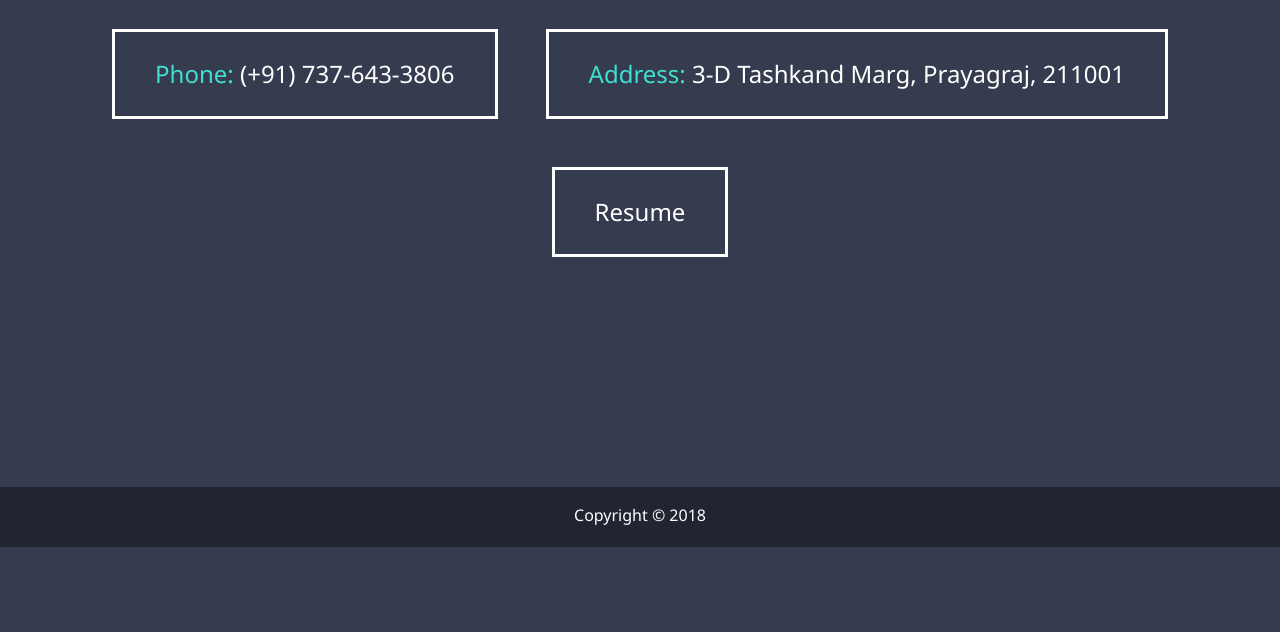
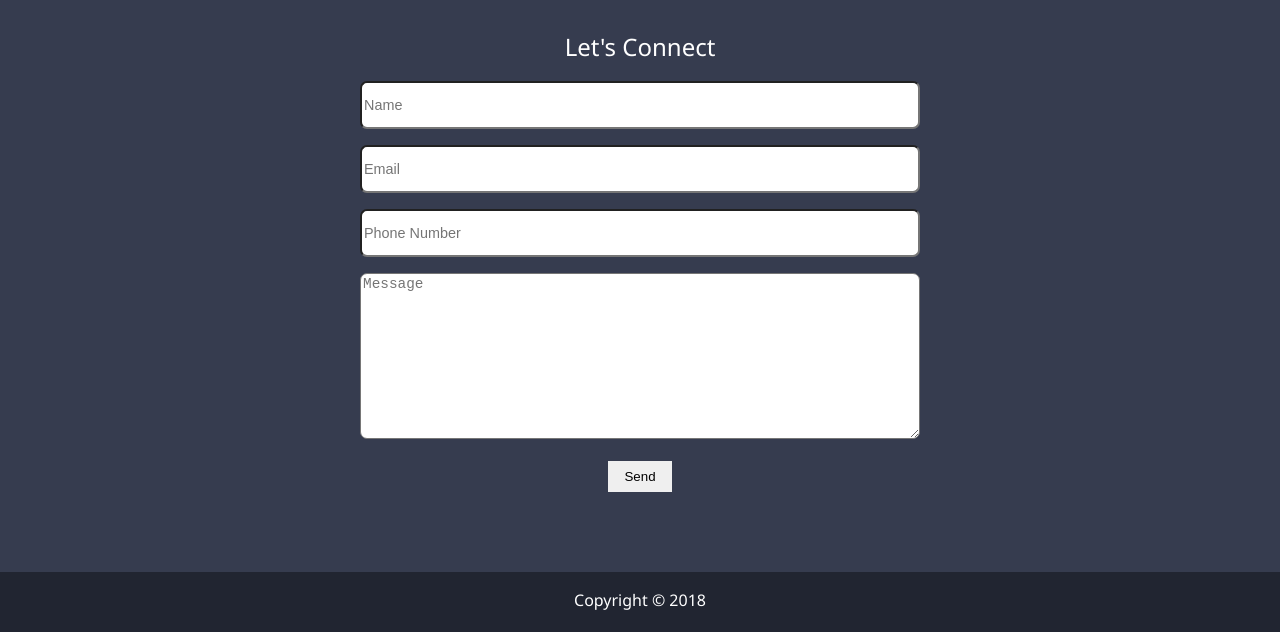
Before and after one commit to vinayak1823/vinayak1823.github.io, a website: page dist/contact.html in a window 1280 px wide. Shown: the part 253-885 px from the top of the page. Before the commit the page ends 800 px from the top, so only its background shows below. Drawn offline with Linux system fonts and the light colour scheme.

Commit message:
Contact me form

```diff
--- a/package.json
+++ b/package.json
@@ -3,12 +3,15 @@
   "version": "1.0.0",
   "description": "Personal Portfolio",
   "main": "index.js",
+  "homepage": "https://vinayak1823.github.io",
   "scripts": {
-    "sass": "node-sass -w scss/ -o dist/css/ --recursive"
+    "sass": "node-sass -w scss/ -o dist/css/ --recursive",
+    "deploy": "gh-pages -d dist"
   },
   "author": "Vinayak Gupta",
   "license": "MIT",
   "dependencies": {
+    "gh-pages": "^3.2.3",
     "node-sass": "^7.0.1"
   }
 }
--- a/scss/_mobile.scss
+++ b/scss/_mobile.scss
@@ -62,6 +62,15 @@
   .projects {
     grid-template-columns: repeat(2, 1fr);
   }
+
+  .contact-clean {
+    div {
+      input,
+      textarea {
+        width: 70%;
+      }
+    }
+  }
 }
 //Phones
 @include mediaSm {
@@ -72,4 +81,12 @@
   .projects {
     grid-template-columns: 1fr;
   }
+  .contact-clean {
+    div {
+      input,
+      textarea {
+        width: 100%;
+      }
+    }
+  }
 }
--- a/scss/main.scss
+++ b/scss/main.scss
@@ -126,33 +126,30 @@ main {
 }
 
 // Contact Page
-.boxes {
-  display: flex;
-  flex-wrap: wrap;
-  justify-content: space-evenly;
+.contact-clean {
+  text-align: center;
   align-items: center;
-  margin-top: 1rem;
 
   div {
-    font-size: 1.5rem;
-    border: 3px #fff solid;
-    padding: 1.5rem 2.5rem;
-    margin-bottom: 3rem;
-    @include easeOut;
+    margin: 1rem;
+    input {
+      height: 3rem;
+    }
+    input,
+    textarea {
+      width: 50%;
+      border-radius: 7px;
+      font-size: 0.9rem;
+    }
+  }
 
-    &:hover {
-      background: $secondary-color;
-      color: set-text-color($secondary-color);
-      span,
-      a {
-        color: set-text-color($secondary-color);
-      }
-    }
+  .btn {
+    margin-left: auto;
+    margin-right: auto;
   }
 }
 
 //Button Styles
-
 .btn {
   display: block;
   padding: 0.5rem 1rem;
```
Also changed, not shown: dist/contact.html, dist/css/main.css, dist/js/smart-forms.min.js (added), 2 other files.
